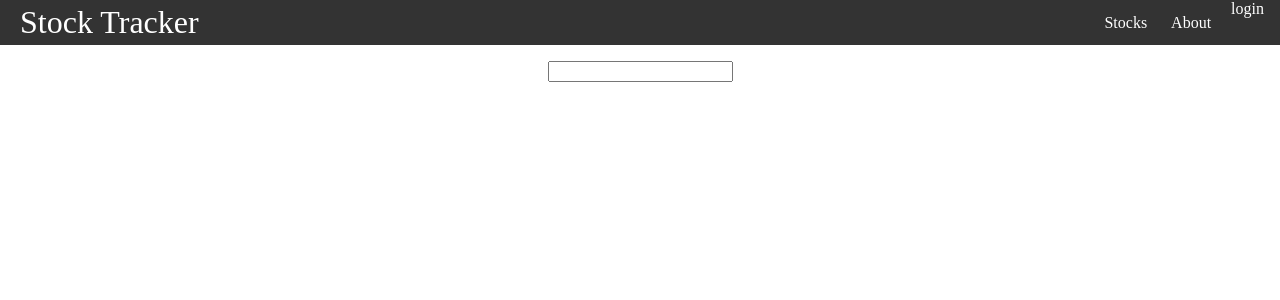
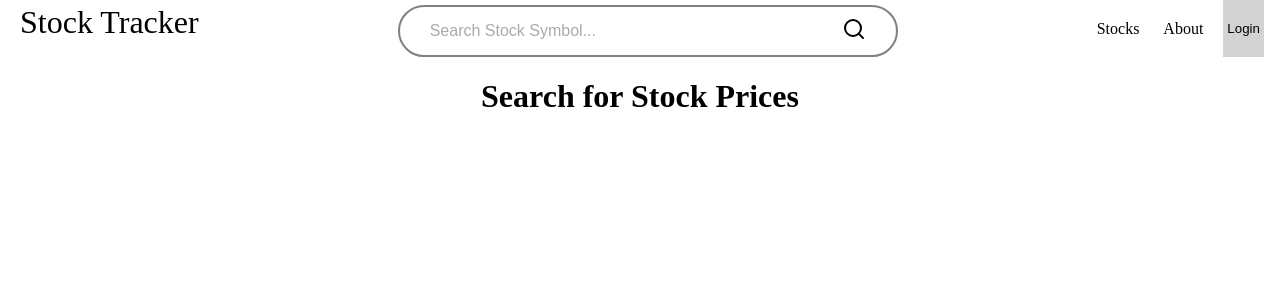
Before and after one commit to RussellSnelgrove/stock-tracker, a React (Vite) app: page / in a window 1280 px wide. Shown: the top 300 px of the page. Built offline with nearby package versions, Linux system fonts and the light colour scheme.

Commit message:
task - navigation bar added search for stock symbols

```diff
--- a/src/app/components/Navbar.jsx
+++ b/src/app/components/Navbar.jsx
@@ -1,4 +1,6 @@
+import { useEffect, useState, useRef } from 'react'
 import { Link, useMatch, useResolvedPath } from "react-router-dom";
+import SearchTextBox from "./NavbarSearch";
 
 function CustomLink({ to, children, ...props }) {
     const resolvedPath = useResolvedPath(to);
@@ -12,15 +14,61 @@ function CustomLink({ to, children, ...props }) {
     )
 }
 
+
 function Navbar() {
-    return <nav className="nav">
+    const [symbol, setSymbol] = useState('');
+    const abortControllerRef = useRef(null);
+
+    function searchTerm(inputString) {
+        setSymbol(inputString.trim())
+    };
+
+    useEffect(() => {
+        if (!symbol) return;
+
+        if (abortControllerRef.current) {
+            abortControllerRef.current.abort();
+        }
+
+        const controller = new AbortController();
+        abortControllerRef.current = controller;
+        const signal = controller.signal;
+
+        const debounceTimeout = setTimeout(async () => {
+            try {
+                const response = await fetch(`/api/stocks/symbol?ticker=${symbol}`, { signal });
+
+                if (!response.ok) {
+                    throw new Error(`HTTP error! Status: ${response.status}`);
+                }
+
+                const data = await response.json();
+                console.log("Fetched data:", data);
+            } catch (error) {
+                if (error.name !== "AbortError") {
+                    console.error("Error fetching data:", error.message);
+                }
+            }
+        }, 500);
+        return () => {
+            clearTimeout(debounceTimeout);
+            controller.abort();
+        }
+    }, [symbol]);
+
+    return (
+        <nav className="nav">
             <Link to="/" className="application-title">Stock Tracker</Link>
+            <SearchTextBox searchTerm={searchTerm} />
             <ul>
                 <CustomLink to="/stocks">Stocks</CustomLink>
                 <CustomLink to="/about">About</CustomLink>
-            <div className="login">login</div>
+                <div>
+                    <button className="login-button">Login</button>
+                </div>
             </ul>
         </nav>
+    )
 }
 
 export default Navbar;
--- /dev/null
+++ b/src/app/components/NavbarSearch.jsx
@@ -0,0 +1,46 @@
+import { useState } from 'react'
+import '../../lib/css/NavbarSearchBox.css';
+
+function SearchTextBox({ searchTerm }) {
+    const [inputValue, setInputValue] = useState('');
+
+    function searchInput() {
+        searchTerm(inputValue);
+    };
+
+    return (
+        <>
+            <div className='search-box'>
+                <input
+                    type="text"
+                    className="search-input"
+                    placeholder='Search Stock Symbol...'
+                    value={inputValue}
+                    onKeyDown={(event) => { if (event.key === 'Enter') searchInput() }}
+                    onChange={(event) => setInputValue(event.target.value)}
+                />
+                <div
+                    className="search-icon"
+                    onClick={searchInput}
+                >
+                    <svg
+                        xmlns="http://www.w3.org/2000/svg"
+                        viewBox="0 0 24 24"
+                        width="24"
+                        height="24"
+                        fill="none"
+                        stroke="currentColor"
+                        strokeWidth="2"
+                        strokeLinecap="round"
+                        strokeLinejoin="round"
+                    >
+                        <circle cx="11" cy="11" r="8"></circle>
+                        <line x1="21" y1="21" x2="16.65" y2="16.65"></line>
+                    </svg>
+                </div>
+            </div>
+        </>
+    );
+}
+
+export default SearchTextBox
--- a/src/app/pages/Home.jsx
+++ b/src/app/pages/Home.jsx
@@ -1,49 +1,7 @@
-import { useEffect, useState, useRef } from 'react'
-
-import SearchTextbox from '../../components/searchTextbox.jsx'
-
 function Home() {
-  const [symbol, setSymbol] = useState('');
-  const abortControllerRef = useRef(null);
-
-  function searchTerm(inputString) {
-    setSymbol(inputString.trim())
-  };
-
-  useEffect(() => {
-    if (!symbol) return;
-    if (abortControllerRef.current) {
-      abortControllerRef.current.abort();
-    }
-    const controller = new AbortController();
-    abortControllerRef.current = controller;
-    const signal = controller.signal;
-
-    const debounceTimeout = setTimeout(async () => {
-      try {
-        const response = await fetch(`/api/stocks/symbol?ticker=${symbol}`, { signal });
-
-        if (!response.ok) {
-          throw new Error(`HTTP error! Status: ${response.status}`);
-        }
-
-        const data = await response.json();
-        console.log("Fetched data:", data);
-      } catch (error) {
-        if (error.name !== "AbortError") {
-          console.error("Error fetching data:", error.message);
-        }
-      }
-    }, 500);
-    return () => {
-      clearTimeout(debounceTimeout);
-      controller.abort();
-    }
-  }, [symbol]);
-
   return (
     <>
-      <SearchTextbox searchTerm={searchTerm} />
+      <h1>Search for Stock Prices</h1>
     </>
   )
 }
--- a/src/app/styles.css
+++ b/src/app/styles.css
@@ -7,13 +7,11 @@ body {
 }
 
 .page-container {
-    margin: 1rem;
-    text-align: center;
+  margin: 1rem;
+  text-align: center;
 }
 
 .nav {
-  background-color: #333;
-  color: white;
   display: flex;
   justify-content: space-between;
   align-items: stretch;
@@ -33,7 +31,8 @@ body {
   gap: 1rem;
 }
 
-.nav a {
+.nav a,
+.login-button {
   color: inherit;
   text-decoration: none;
   height: 100%;
@@ -42,10 +41,13 @@ body {
   padding: 0.25rem;
 }
 
-.nav li.active {
-  background-color: #555;
+.login-button {
+  background: none;
+  border: none;
+  cursor: pointer;
 }
 
-.nav li:hover {
-  background-color: #777;
+.nav li:hover,
+.login-button {
+  background-color: lightgrey;
 }
--- a/src/components/searchTextbox.jsx
+++ /dev/null
@@ -1,17 +0,0 @@
-import { useState } from 'react'
-
-function SearchTextBox({ searchTerm }) {
-    const [inputValue, setInputValue] = useState('');
-
-    function handleKeyDown() {
-        searchTerm(inputValue);
-    };
-
-    return (
-        <>
-            <input type="text" className="textbox" value={inputValue} onKeyDown={(event) => { if (event.key === 'Enter') handleKeyDown() }} onChange={(event) => setInputValue(event.target.value)} />
-        </>
-    );
-}
-
-export default SearchTextBox
--- /dev/null
+++ b/src/lib/css/NavbarSearchBox.css
@@ -0,0 +1,30 @@
+.search-box {
+  display: flex;
+  align-items: center;
+  margin-top: 5px;
+  border: 2px solid grey;
+  border-radius: 50px;
+  padding: 5px 15px;
+  max-width: 500px;
+  width: 100%;
+}
+
+.search-input {
+  border: none;
+  outline: none;
+  font-size: 16px;
+  flex-grow: 1;
+  padding: 10px 15px;
+  border-radius: 50px 0 0 50px;
+}
+
+.search-input::placeholder {
+  color: #aaa;
+}
+
+.search-icon {
+  cursor: pointer;
+  background-color: #fff;
+  border-radius: 0 50px 50px 0;
+  padding: 5px 15px;
+}
```
Lines whose indentation alone changed are shown as unchanged.
